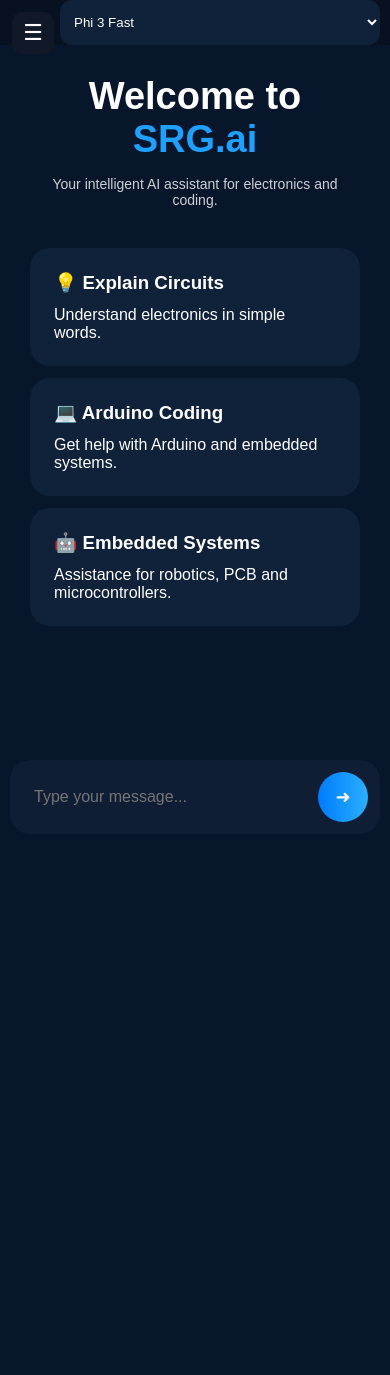
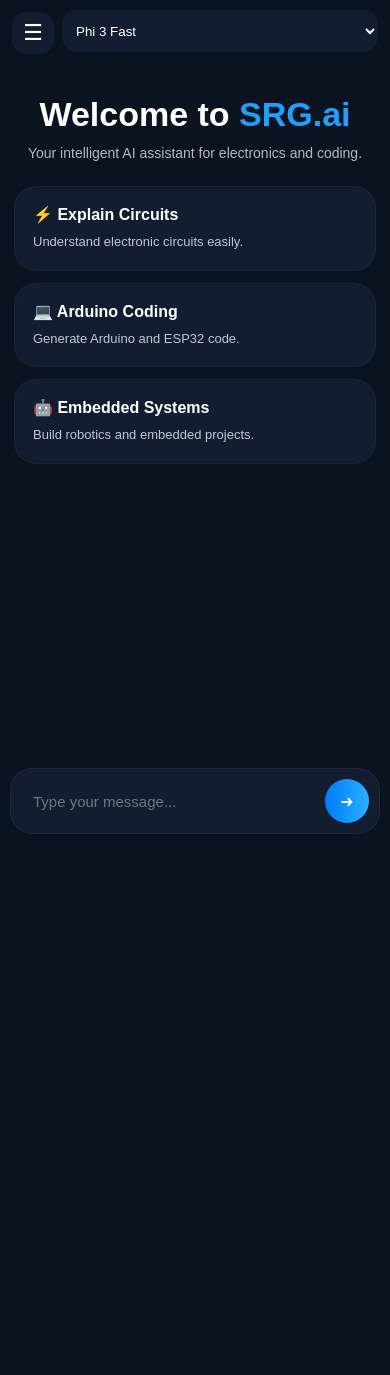
Before and after one commit to rakeshgoudsilveru27/SRG-AI, a Flask app: page / in a window 390 px wide. After the commit the page ends 834 px from the top, so only its background shows below. Run offline with Flask 3, Linux system fonts and the light colour scheme.

Commit message:
improved mobile ui

```diff
--- a/templates/index.html
+++ b/templates/index.html
@@ -1,4 +1,3 @@
-
 <!DOCTYPE html>
 <html lang="en">
 
@@ -348,17 +347,23 @@ body{
 
 @media only screen and (max-width:768px){
 
+    body{
+        overflow:hidden;
+        background:#0b1220;
+    }
+
     .mobile-menu{
         position:fixed;
         top:12px;
         left:12px;
         width:42px;
         height:42px;
-        background:#111827;
-        border-radius:10px;
         display:flex;
         align-items:center;
         justify-content:center;
+        background:rgba(20,30,50,0.9);
+        backdrop-filter:blur(10px);
+        border-radius:14px;
         color:white;
         font-size:22px;
         z-index:1200;
@@ -367,11 +372,15 @@ body{
 
     .sidebar{
         position:fixed;
-        left:-260px;
+        left:-280px;
         top:0;
-        width:240px;
+        width:250px;
         height:100vh;
-        z-index:1000;
+        z-index:1300;
+        overflow-y:auto;
+        transition:0.3s;
+        backdrop-filter:blur(12px);
+        background:rgba(8,17,31,0.96);
     }
 
     .sidebar.active{
@@ -384,58 +393,158 @@ body{
     }
 
     .topbar{
-        height:60px;
-        padding:0 10px 0 60px;
+        height:62px;
+        padding:0 12px 0 62px;
+        background:#0b1220;
+        border:none;
     }
 
     .model-select{
         width:100%;
+        height:42px;
+        border-radius:14px;
+        background:#131d30;
+    }
+
+    .main{
+        padding:14px;
+        justify-content:flex-start;
+        overflow-y:auto;
+    }
+
+    .welcome{
+        margin-top:20px;
     }
 
     .welcome h1{
-        font-size:38px;
+        font-size:34px;
+        line-height:1.1;
+        font-weight:800;
     }
 
     .welcome p{
         font-size:14px;
+        margin-top:10px;
+        line-height:1.5;
+        opacity:0.7;
     }
 
     .features{
         flex-direction:column;
         gap:12px;
+        margin-top:22px;
+        width:100%;
     }
 
     .card{
         width:100%;
+        padding:18px;
+        border-radius:22px;
+        background:#131d30;
+        border:1px solid rgba(255,255,255,0.04);
+    }
+
+    .card h3{
+        font-size:16px;
+        margin-bottom:8px;
+    }
+
+    .card p{
+        font-size:13px;
+        opacity:0.75;
+        line-height:1.5;
     }
 
     .chat-area{
+        position:fixed;
+        left:0;
+        right:0;
+        bottom:0;
         padding:10px;
-        padding-bottom:90px;
+        background:transparent;
     }
 
     .chat-messages{
-        height:calc(100vh - 240px);
+        height:calc(100vh - 320px);
+        overflow-y:auto;
+        padding-bottom:95px;
+        padding-top:10px;
     }
 
     .user-msg,
     .ai-msg{
-        max-width:90%;
+        max-width:88%;
         font-size:14px;
+        line-height:1.5;
+        padding:13px 16px;
+        border-radius:18px;
+        margin-bottom:12px;
+    }
+
+    .user-msg{
+        border-bottom-right-radius:6px;
+    }
+
+    .ai-msg{
+        background:#131d30;
+        border-bottom-left-radius:6px;
     }
 
     .input-box{
         position:fixed;
-        bottom:10px;
         left:10px;
         right:10px;
+        bottom:10px;
+        padding:10px;
+        border-radius:22px;
+        background:#131d30;
+        border:1px solid rgba(255,255,255,0.05);
         z-index:999;
+    }
+
+    .input-box input{
+        font-size:15px;
+    }
+
+    .send-btn{
+        width:44px;
+        height:44px;
+        font-size:16px;
+    }
+
+    .mic-btn,
+    .icon-btn{
+        width:40px;
+        height:40px;
+        border-radius:12px;
     }
 
     .tagline,
     .clock,
     .status-box{
         display:none;
+    }
+
+    .light-mode{
+        background:#eef2f7;
+    }
+
+    .light-mode .topbar,
+    .light-mode .main{
+        background:#eef2f7;
+    }
+
+    .light-mode .mobile-menu,
+    .light-mode .card,
+    .light-mode .input-box,
+    .light-mode .ai-msg,
+    .light-mode .model-select{
+        background:white;
+        color:#111;
+    }
+
+    .light-mode .input-box input{
+        color:#111;
     }
 }
 
@@ -541,18 +650,18 @@ body{
         <div class="features">
 
             <div class="card">
-                <h3>💡 Explain Circuits</h3>
-                <p>Understand electronics in simple words.</p>
+                <h3>⚡ Explain Circuits</h3>
+                <p>Understand electronic circuits easily.</p>
             </div>
 
             <div class="card">
                 <h3>💻 Arduino Coding</h3>
-                <p>Get help with Arduino and embedded systems.</p>
+                <p>Generate Arduino and ESP32 code.</p>
             </div>
 
             <div class="card">
                 <h3>🤖 Embedded Systems</h3>
-                <p>Assistance for robotics, PCB and microcontrollers.</p>
+                <p>Build robotics and embedded projects.</p>
             </div>
 
         </div>
```
